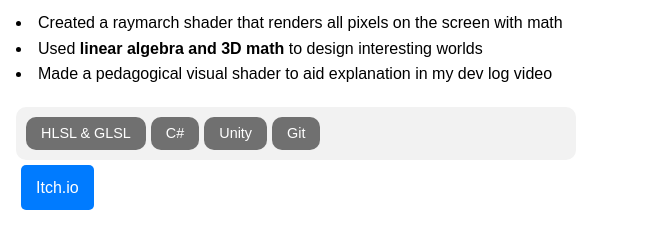
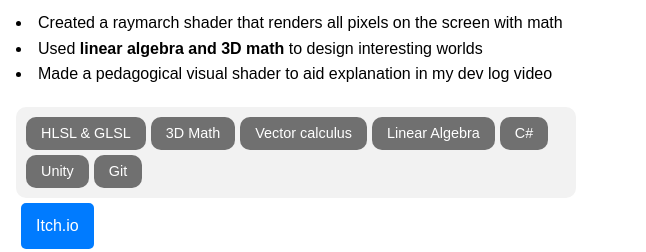
Before and after one commit to ncerroneumich/ncerroneumich.github.io, a plain HTML site: page index.html in a window 1280 px wide. Shown: the part 3098-3350 px from the top of the page, 634-1280 px from the left. Drawn offline with Linux system fonts and the light colour scheme.

Commit message:
Add relevant tags to projects

```diff
--- a/index.html
+++ b/index.html
@@ -214,6 +214,9 @@
                     <div class="tech-used">
                         <div class="tech-tags">
                             <span>HLSL & GLSL</span>
+                            <span>3D Math</span>
+                            <span>Vector calculus</span>
+                            <span>Linear Algebra</span>
                             <span>C#</span>
                             <span>Unity</span>
                             <span>Git</span>
@@ -311,6 +314,8 @@
                             <span>JavaScript</span>
                             <span>React</span>
                             <span>Electron</span>
+                            <span>HTML</span>
+                            <span>CSS</span>
                             <span>JSON Schema</span>
                             <span>Git</span>
                         </div>
```
